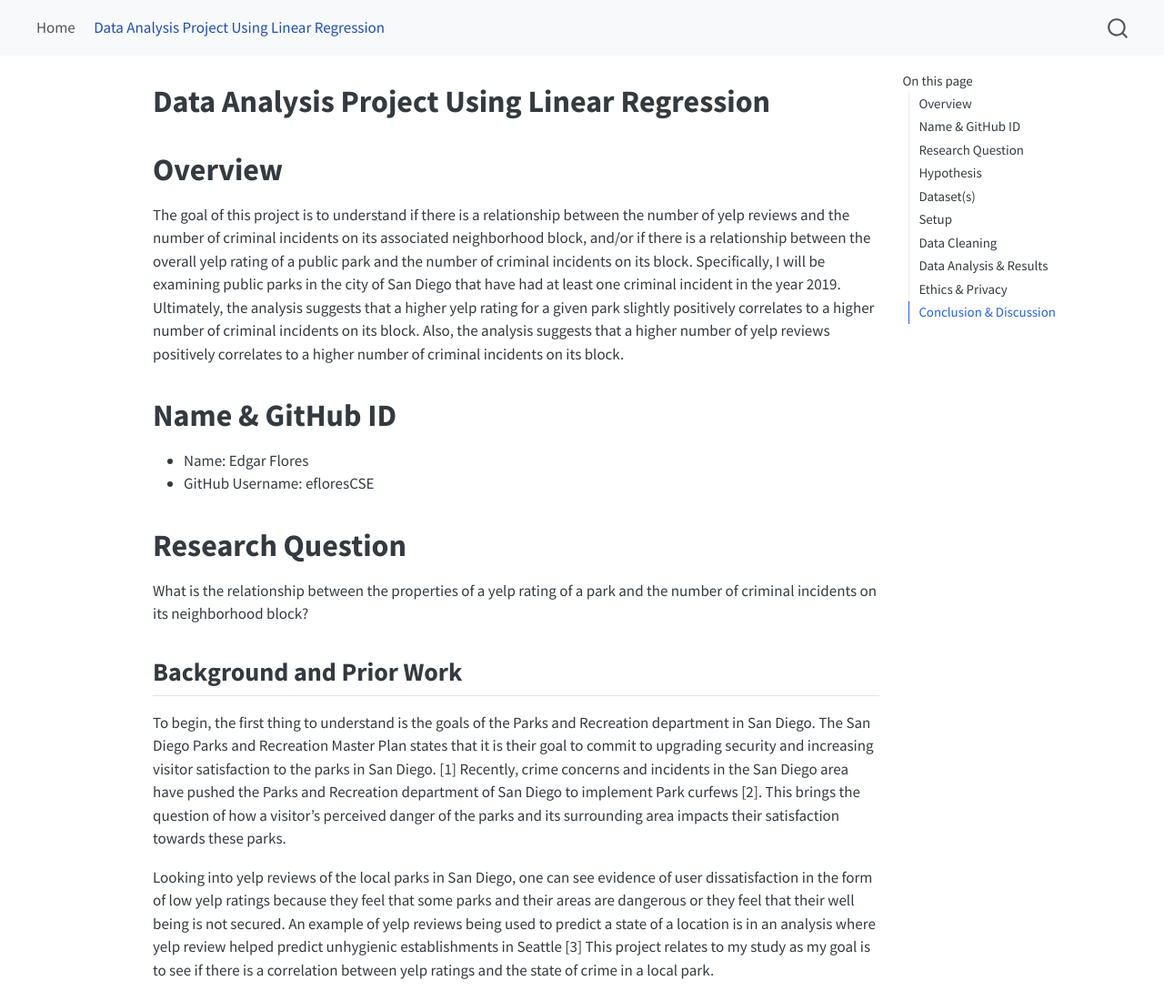
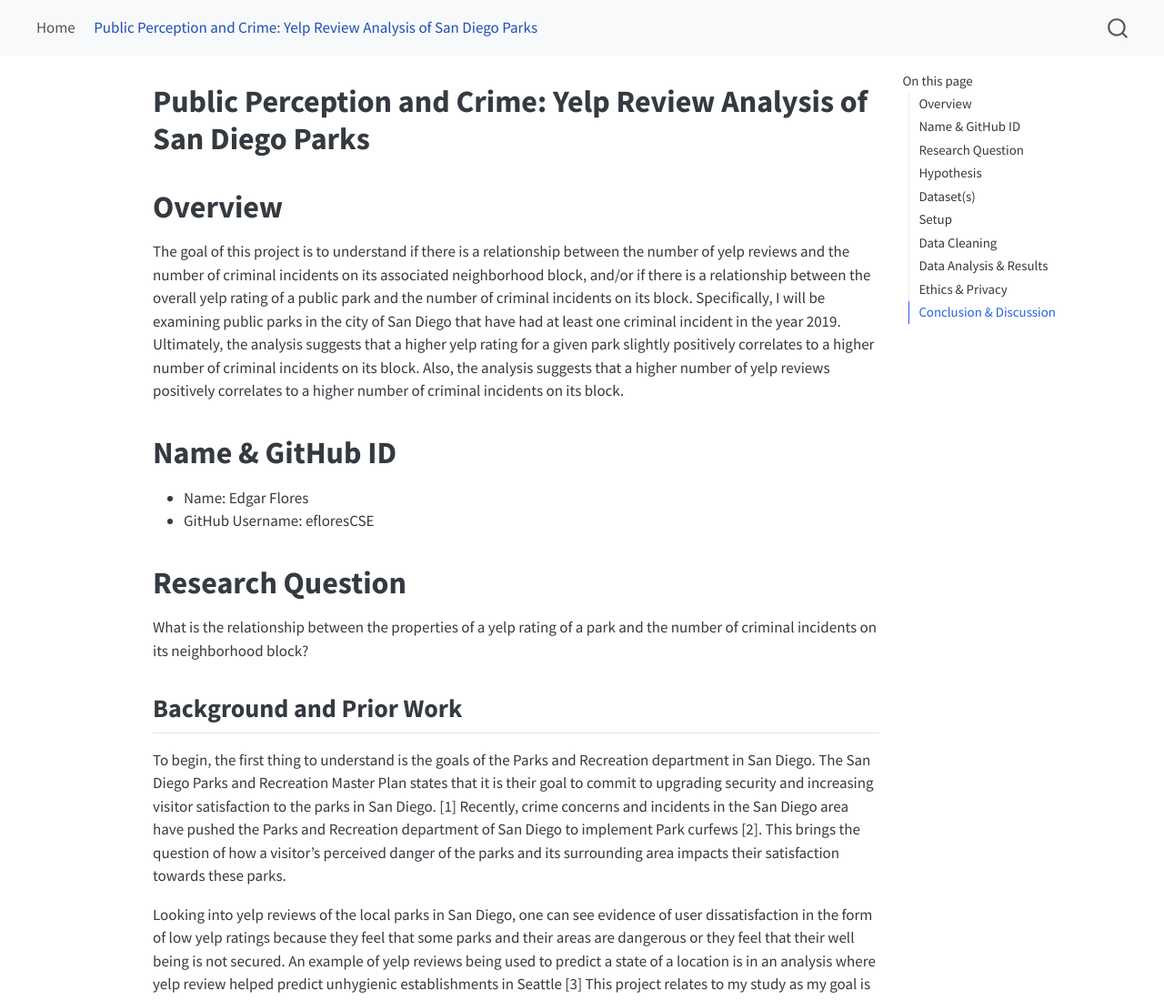
Before and after one commit to efloresCSE/data-analysis-project, a plain HTML site: page index.html in a window 1280 px wide. Shown: the top 1100 px of the page at 91% size. Drawn offline with nearby package versions, Linux system fonts and the light colour scheme; a script that the page names is missing.

Commit message:
changed title

```diff
--- a/index.html
+++ b/index.html
@@ -222,7 +222,7 @@
                   aria-current="page"
                 >
                   <span class="menu-text"
-                    >Data Analysis Project Using Linear Regression</span
+                    >Public Perception and Crime: Yelp Review Analysis of San Diego Parks</span
                   ></a
                 >
               </li>
@@ -412,7 +412,7 @@
       <main class="content" id="quarto-document-content">
         <header id="title-block-header" class="quarto-title-block default">
           <div class="quarto-title">
-            <h1 class="title">Data Analysis Project Using Linear Regression</h1>
+            <h1 class="title">Public Perception and Crime: Yelp Review Analysis of San Diego Parks</h1>
           </div>
 
           <div class="quarto-title-meta"></div>
```
